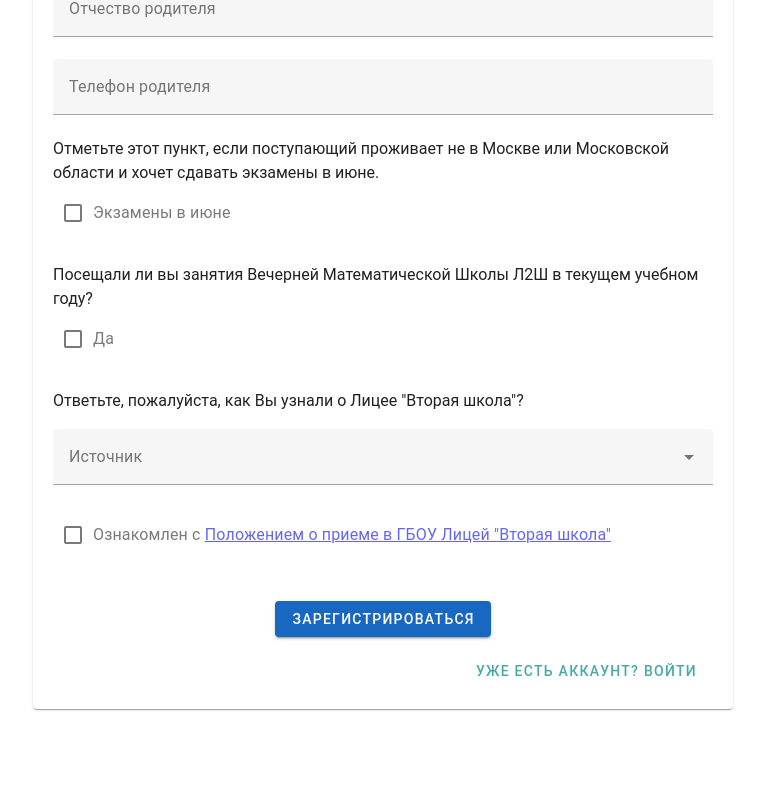
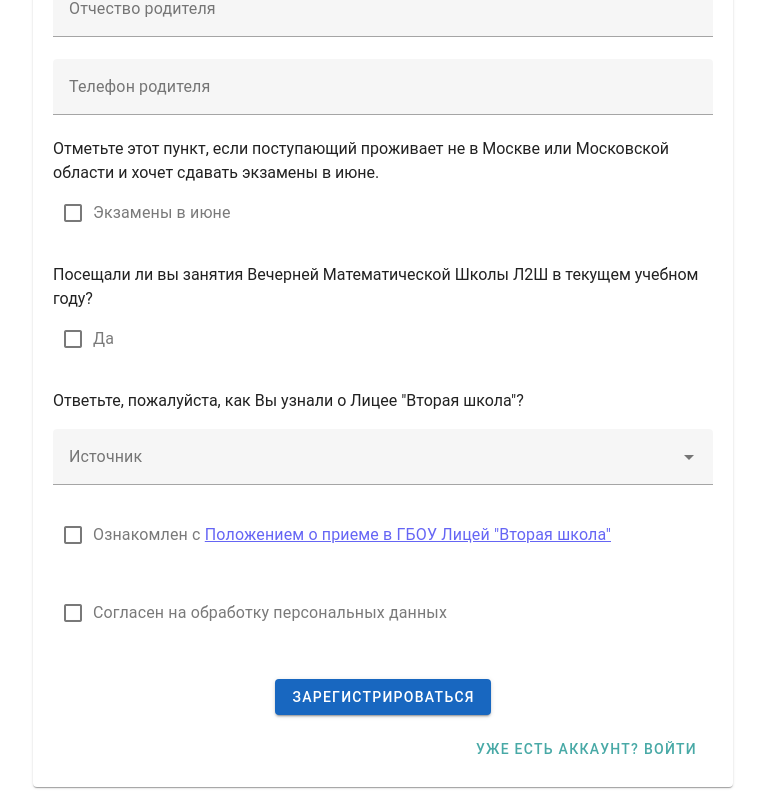
Before and after one commit to GregoryKogan/admissions-prototype, a Vue app in the folder ui/: page /register in a window 1280 px wide. Shown: the part 1349-2152 px from the top of the page, without its empty margins (257-1022 px from the left). Before the commit the page ends 2074 px from the top, so only its background shows below. Built offline with nearby package versions, Linux system fonts and the light colour scheme.

Commit message:
feature: add personal data consent checkbox to registration form with validation

```diff
--- a/ui/src/pages/register.vue
+++ b/ui/src/pages/register.vue
@@ -112,7 +112,6 @@
             </span>
           </template>
         </v-checkbox>
-
         <v-dialog v-model="rulesDialog" fullscreen>
           <v-card>
             <v-card-title>Положение о приеме</v-card-title>
@@ -124,6 +123,13 @@
             </v-card-actions>
           </v-card>
         </v-dialog>
+
+        <v-checkbox
+          v-model="personalDataConsent"
+          :rules="[rules.consent]"
+          required
+          label="Согласен на обработку персональных данных"
+        ></v-checkbox>
 
         <v-btn
           color="primary"
@@ -195,6 +201,7 @@
       registering: false,
       finished: false,
       rulesDialog: false,
+      personalDataConsent: false,
       rules: {
         required: (value: string) => !!value || 'Обязательное поле.',
         email: (value: string) =>
@@ -202,6 +209,8 @@
         phone: (value: string) =>
           /^((8|\+7)[- ]?)?(\(?\d{3}\)?[- ]?)?[\d\- ]{7,10}$/.test(value) ||
           'Некорректный номер телефона.',
+        consent: (value: boolean) =>
+          value || 'Вы должны согласиться на обработку данных.',
       },
     }
   },
```
